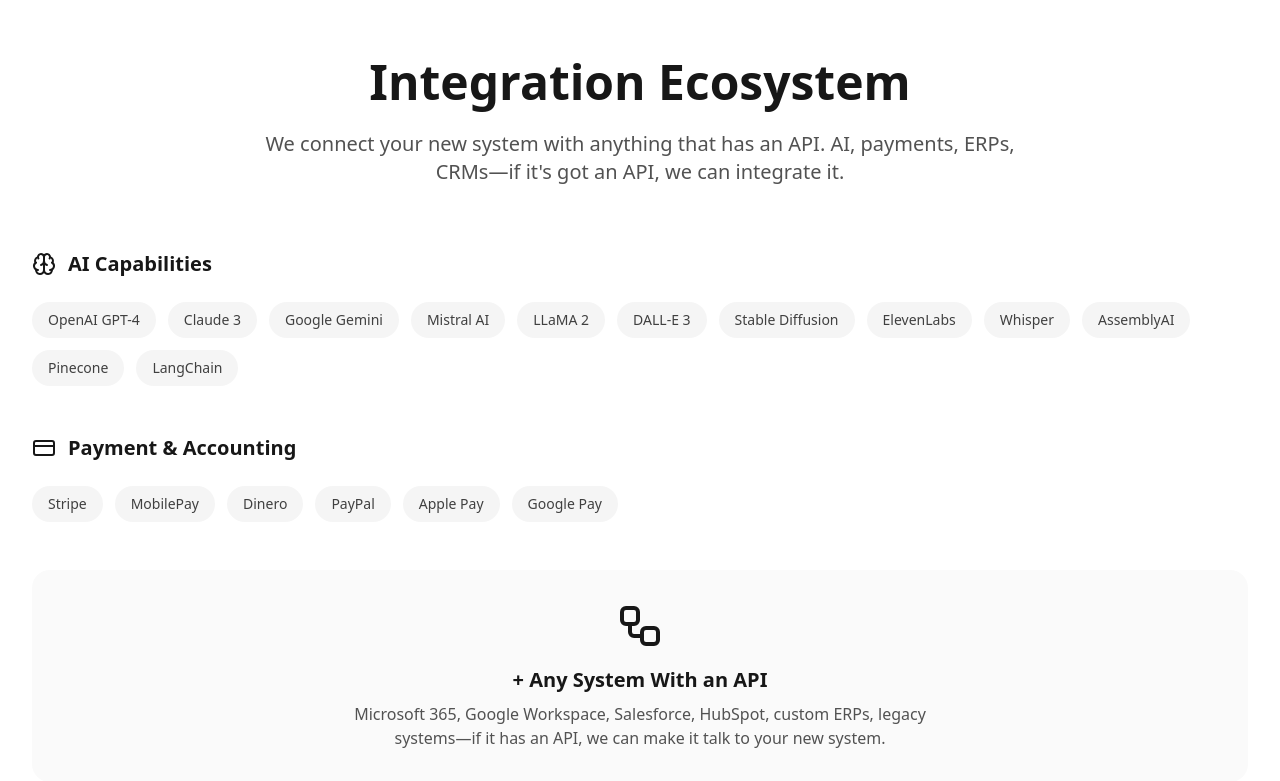
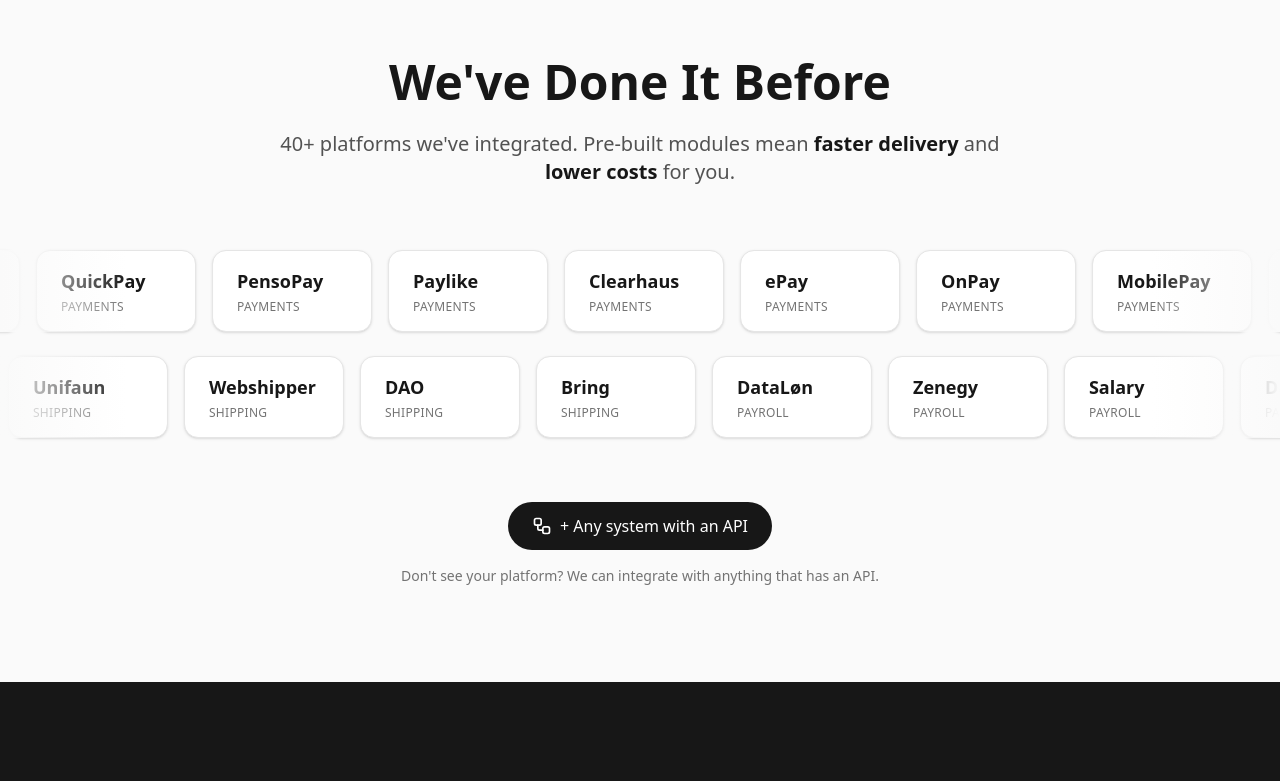
Before and after one commit to acentar/ceptiv.net, a Next.js app: page / in a window 1280 px wide. Shown: the part 2400-3181 px from the top of the page. Built offline with nearby package versions, Linux system fonts and the light colour scheme; no server answers; the database is empty.

Commit message:
feat: Add animated integration marquee on homepage
- Two rows of cards scrolling in opposite directions
- 40+ Danish/Nordic platforms organized by category
- Smooth infinite scroll with Framer Motion
- Gradient fade edges for seamless look
- Emphasizes experience and cost savings

```diff
--- a/src/app/page.tsx
+++ b/src/app/page.tsx
@@ -51,14 +51,78 @@
   }
 ]
 
-const aiIntegrations = [
-  'OpenAI GPT-4', 'Claude 3', 'Google Gemini', 'Mistral AI',
-  'LLaMA 2', 'DALL-E 3', 'Stable Diffusion', 'ElevenLabs',
-  'Whisper', 'AssemblyAI', 'Pinecone', 'LangChain'
+// Integration platforms we've worked with - organized by category
+const integrationPlatforms = {
+  payments: [
+    { name: 'Stripe', category: 'Payments' },
+    { name: 'QuickPay', category: 'Payments' },
+    { name: 'PensoPay', category: 'Payments' },
+    { name: 'Paylike', category: 'Payments' },
+    { name: 'Clearhaus', category: 'Payments' },
+    { name: 'ePay', category: 'Payments' },
+    { name: 'OnPay', category: 'Payments' },
+    { name: 'MobilePay', category: 'Payments' },
+    { name: 'Apple Pay', category: 'Payments' },
+    { name: 'Google Pay', category: 'Payments' },
+    { name: 'PayPal', category: 'Payments' },
+    { name: 'Klarna', category: 'Payments' },
+  ],
+  accounting: [
+    { name: 'Dinero', category: 'Accounting' },
+    { name: 'e-conomic', category: 'Accounting' },
+    { name: 'Billy', category: 'Accounting' },
+    { name: 'Uniconta', category: 'Accounting' },
+    { name: 'Visma', category: 'Accounting' },
+    { name: 'DynAccount', category: 'Accounting' },
+  ],
+  shipping: [
+    { name: 'Shipmondo', category: 'Shipping' },
+    { name: 'PostNord', category: 'Shipping' },
+    { name: 'GLS', category: 'Shipping' },
+    { name: 'Unifaun', category: 'Shipping' },
+    { name: 'Webshipper', category: 'Shipping' },
+    { name: 'DAO', category: 'Shipping' },
+    { name: 'Bring', category: 'Shipping' },
+  ],
+  payroll: [
+    { name: 'DataLøn', category: 'Payroll' },
+    { name: 'Zenegy', category: 'Payroll' },
+    { name: 'Salary', category: 'Payroll' },
+    { name: 'Danløn', category: 'Payroll' },
+  ],
+  ai: [
+    { name: 'OpenAI', category: 'AI' },
+    { name: 'Claude', category: 'AI' },
+    { name: 'Gemini', category: 'AI' },
+    { name: 'Mistral', category: 'AI' },
+    { name: 'ElevenLabs', category: 'AI' },
+    { name: 'Whisper', category: 'AI' },
+    { name: 'DALL-E', category: 'AI' },
+    { name: 'Stable Diffusion', category: 'AI' },
+  ],
+  business: [
+    { name: 'Trustpilot', category: 'Business' },
+    { name: 'Penneo', category: 'E-Sign' },
+    { name: 'GetAccept', category: 'E-Sign' },
+    { name: 'HubSpot', category: 'CRM' },
+    { name: 'Pipedrive', category: 'CRM' },
+    { name: 'Heyloyalty', category: 'Marketing' },
+    { name: 'cvr.dev', category: 'Data' },
+  ],
+}
+
+// Flatten for marquee rows
+const marqueeRow1 = [
+  ...integrationPlatforms.payments,
+  ...integrationPlatforms.accounting,
+  ...integrationPlatforms.ai.slice(0, 4),
 ]
 
-const paymentIntegrations = [
-  'Stripe', 'MobilePay', 'Dinero', 'PayPal', 'Apple Pay', 'Google Pay'
+const marqueeRow2 = [
+  ...integrationPlatforms.shipping,
+  ...integrationPlatforms.payroll,
+  ...integrationPlatforms.business,
+  ...integrationPlatforms.ai.slice(4),
 ]
 
 const processSteps = [
@@ -284,8 +348,8 @@
         </div>
       </section>
 
-      {/* Integration Ecosystem */}
-      <section className="py-24 bg-white">
+      {/* Integration Marquee */}
+      <section className="py-24 bg-neutral-50 overflow-hidden">
         <div className="max-w-7xl mx-auto px-4 sm:px-6 lg:px-8">
           <motion.div
             initial={{ opacity: 0, y: 20 }}
@@ -295,87 +359,99 @@
             className="text-center mb-16"
           >
             <h2 className="text-3xl lg:text-5xl font-bold text-neutral-900 mb-6">
-              Integration Ecosystem
+              We&apos;ve Done It Before
             </h2>
             <p className="text-xl text-neutral-600 max-w-3xl mx-auto">
-              We connect your new system with anything that has an API.
-              AI, payments, ERPs, CRMs—if it's got an API, we can integrate it.
+              40+ platforms we&apos;ve integrated. Pre-built modules mean
+              <span className="text-neutral-900 font-semibold"> faster delivery </span>
+              and
+              <span className="text-neutral-900 font-semibold"> lower costs </span>
+              for you.
             </p>
           </motion.div>
+        </div>
 
-          <div className="space-y-12">
-            {/* AI Integrations */}
+        {/* Marquee Row 1 - Left to Right */}
+        <div className="relative mb-6">
+          <div className="absolute left-0 top-0 bottom-0 w-32 bg-gradient-to-r from-neutral-50 to-transparent z-10" />
+          <div className="absolute right-0 top-0 bottom-0 w-32 bg-gradient-to-l from-neutral-50 to-transparent z-10" />
+
+          <motion.div
+            className="flex gap-4"
+            animate={{ x: ['0%', '-50%'] }}
+            transition={{
+              duration: 30,
+              repeat: Infinity,
+              ease: 'linear',
+            }}
+          >
+            {[...marqueeRow1, ...marqueeRow1].map((platform, index) => (
+              <div
+                key={`row1-${index}`}
+                className="flex-shrink-0 group"
+              >
+                <div className="bg-white rounded-xl px-6 py-4 shadow-sm border border-neutral-200 hover:border-neutral-400 hover:shadow-md transition-all duration-300 cursor-default min-w-[160px]">
+                  <div className="text-lg font-semibold text-neutral-900 group-hover:text-neutral-700 transition-colors">
+                    {platform.name}
+                  </div>
+                  <div className="text-xs text-neutral-500 uppercase tracking-wide mt-1">
+                    {platform.category}
+                  </div>
+                </div>
+              </div>
+            ))}
+          </motion.div>
+        </div>
+
+        {/* Marquee Row 2 - Right to Left */}
+        <div className="relative">
+          <div className="absolute left-0 top-0 bottom-0 w-32 bg-gradient-to-r from-neutral-50 to-transparent z-10" />
+          <div className="absolute right-0 top-0 bottom-0 w-32 bg-gradient-to-l from-neutral-50 to-transparent z-10" />
+
+          <motion.div
+            className="flex gap-4"
+            animate={{ x: ['-50%', '0%'] }}
+            transition={{
+              duration: 35,
+              repeat: Infinity,
+              ease: 'linear',
+            }}
+          >
+            {[...marqueeRow2, ...marqueeRow2].map((platform, index) => (
+              <div
+                key={`row2-${index}`}
+                className="flex-shrink-0 group"
+              >
+                <div className="bg-white rounded-xl px-6 py-4 shadow-sm border border-neutral-200 hover:border-neutral-400 hover:shadow-md transition-all duration-300 cursor-default min-w-[160px]">
+                  <div className="text-lg font-semibold text-neutral-900 group-hover:text-neutral-700 transition-colors">
+                    {platform.name}
+                  </div>
+                  <div className="text-xs text-neutral-500 uppercase tracking-wide mt-1">
+                    {platform.category}
+                  </div>
+                </div>
+              </div>
+            ))}
+          </motion.div>
+        </div>
+
+        {/* Bottom message */}
+        <div className="max-w-7xl mx-auto px-4 sm:px-6 lg:px-8 mt-16">
           <motion.div
             initial={{ opacity: 0, y: 20 }}
             whileInView={{ opacity: 1, y: 0 }}
             transition={{ duration: 0.6 }}
             viewport={{ once: true }}
+            className="text-center"
           >
-              <h3 className="text-xl font-bold text-neutral-900 mb-6 flex items-center">
-                <Brain className="w-6 h-6 mr-3" />
-                AI Capabilities
-              </h3>
-              <div className="flex flex-wrap gap-3">
-                {aiIntegrations.map((integration, index) => (
-                  <motion.span
-                    key={integration}
-                    initial={{ opacity: 0, scale: 0.9 }}
-                    whileInView={{ opacity: 1, scale: 1 }}
-                    transition={{ duration: 0.3, delay: index * 0.05 }}
-                    viewport={{ once: true }}
-                    className="px-4 py-2 bg-neutral-100 text-neutral-700 rounded-full text-sm font-medium hover:bg-neutral-900 hover:text-white transition-colors cursor-default"
-                  >
-                    {integration}
-                  </motion.span>
-                ))}
+            <div className="inline-flex items-center gap-2 bg-neutral-900 text-white px-6 py-3 rounded-full">
+              <Workflow className="w-5 h-5" />
+              <span className="font-medium">+ Any system with an API</span>
             </div>
-            </motion.div>
-
-            {/* Payment Integrations */}
-            <motion.div
-              initial={{ opacity: 0, y: 20 }}
-              whileInView={{ opacity: 1, y: 0 }}
-              transition={{ duration: 0.6 }}
-              viewport={{ once: true }}
-            >
-              <h3 className="text-xl font-bold text-neutral-900 mb-6 flex items-center">
-                <CreditCard className="w-6 h-6 mr-3" />
-                Payment & Accounting
-              </h3>
-              <div className="flex flex-wrap gap-3">
-                {paymentIntegrations.map((integration, index) => (
-                  <motion.span
-                    key={integration}
-                    initial={{ opacity: 0, scale: 0.9 }}
-                    whileInView={{ opacity: 1, scale: 1 }}
-                    transition={{ duration: 0.3, delay: index * 0.05 }}
-                    viewport={{ once: true }}
-                    className="px-4 py-2 bg-neutral-100 text-neutral-700 rounded-full text-sm font-medium hover:bg-neutral-900 hover:text-white transition-colors cursor-default"
-                  >
-                    {integration}
-                  </motion.span>
-                ))}
-              </div>
-            </motion.div>
-
-            {/* Custom */}
-            <motion.div
-              initial={{ opacity: 0, y: 20 }}
-              whileInView={{ opacity: 1, y: 0 }}
-              transition={{ duration: 0.6 }}
-              viewport={{ once: true }}
-              className="bg-neutral-50 rounded-2xl p-8 text-center"
-            >
-              <Workflow className="w-12 h-12 text-neutral-900 mx-auto mb-4" />
-              <h3 className="text-xl font-bold text-neutral-900 mb-2">
-                + Any System With an API
-              </h3>
-              <p className="text-neutral-600 max-w-xl mx-auto">
-                Microsoft 365, Google Workspace, Salesforce, HubSpot, custom ERPs,
-                legacy systems—if it has an API, we can make it talk to your new system.
+            <p className="text-neutral-500 mt-4 text-sm">
+              Don&apos;t see your platform? We can integrate with anything that has an API.
             </p>
           </motion.div>
-          </div>
         </div>
       </section>
 
```
Lines whose indentation alone changed are shown as unchanged.
